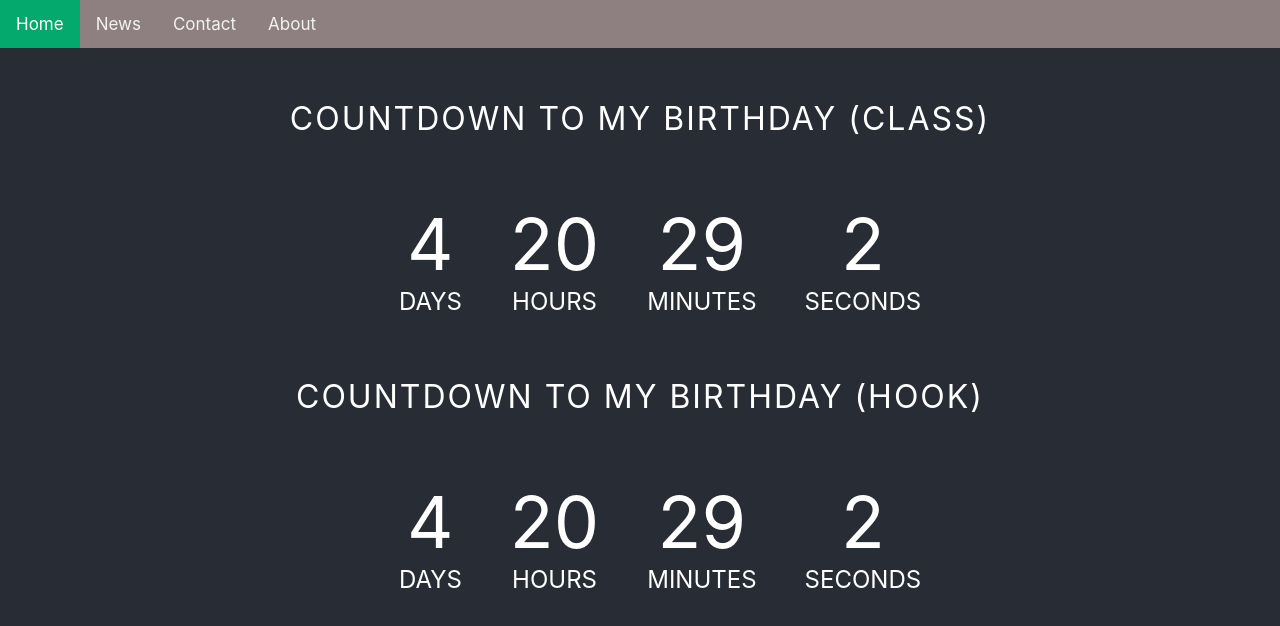
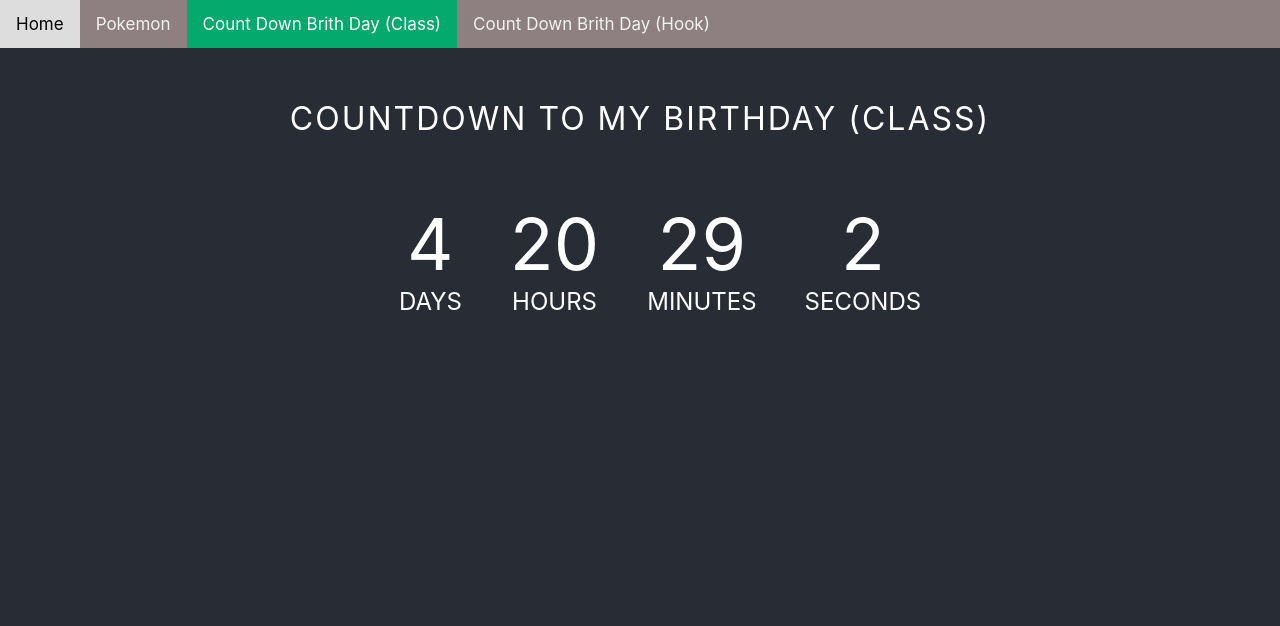
Before and after one commit to Dangnhhe161726/learn_react_basic_use_hook, a React (Create React App) app: page /count-down-class in a window 1280 px wide. Shown: the top 626 px of the page. Built offline with nearby package versions, Linux system fonts and the light colour scheme.

Commit message:
use react-router for navigation

```diff
--- a/package.json
+++ b/package.json
@@ -9,6 +9,7 @@
     "axios": "0.23.0",
     "react": "^17.0.2",
     "react-dom": "^17.0.2",
+    "react-router-dom": "^5.3.0",
     "react-scripts": "5.0.1",
     "react-toastify": "^8.0.2",
     "sass": "^1.69.5",
--- a/src/App.js
+++ b/src/App.js
@@ -5,18 +5,29 @@ import { ToastContainer } from "react-toastify";
 import 'react-toastify/dist/ReactToastify.css';
 import { ListPokemon } from "./views/Body/Pokemon/ListPokemon";
 import { CountDown, CountDownUseHook } from './views/Body/CountDown/CountDown';
+import { BrowserRouter as Router, Route, Switch } from "react-router-dom";
 
 function App() {
 
   return (
+    <Router>
       <div className="App">
         <header className="App-header">
           <Nav />
-        {/* <Home /> */}
-        {/* <ListPokemon /> */}
+          <Switch>
+            <Route path="/count-down-hook">
+              <CountDownUseHook />
+            </Route>
+            <Route path="/count-down-class">
               <CountDown />
-        <CountDownUseHook />
-      </header>
+            </Route>
+            <Route path="/list-pokemon">
+              <ListPokemon />
+            </Route>
+            <Route path="/">
+              <Home />
+            </Route>
+          </Switch>
           <ToastContainer
             position="top-right"
             autoClose={5000}
@@ -29,7 +40,10 @@ function App() {
             pauseOnHover
             theme="dark"
           />
+        </header>
+
       </div>
+    </Router>
   );
 }
 
--- a/src/customize/fetch.js
+++ b/src/customize/fetch.js
@@ -26,6 +26,7 @@ export const useFetch = (url) => {
             }
         };
         setTimeout(async () => { fetchData() }, 3000);
+
     }, [url]);
 
     return {
--- a/src/views/Body/CountDown/CountDown.js
+++ b/src/views/Body/CountDown/CountDown.js
@@ -99,8 +99,8 @@ export const CountDownUseHook = () => {
     const [minute, setMinute] = useState('');
     const [hour, setHour] = useState('');
     const [day, setDay] = useState('');
-    const [dayBrith, setDayBrith] = useState('');
-    const [monthBrith, setMonthBrith] = useState('');
+    const [dayBrith, setDayBrith] = useState('19');
+    const [monthBrith, setMonthBrith] = useState('11');
 
     useEffect(() => {
         if (distance < 0) {
@@ -118,15 +118,14 @@ export const CountDownUseHook = () => {
             mm = String(today.getMonth() + 1).padStart(2, "0"),
             yyyy = today.getFullYear(),
             nextYear = yyyy + 1,
-            dayBrith = 19,
-            monthBrith = 11,
-            birthday = monthBrith + "/" + dayBrith + "/" + yyyy;
-        setDayBrith(dayBrith);
-        setMonthBrith(monthBrith);
+            dayOfBrith = dayBrith,
+            monthOfBrith = monthBrith,
+            birthday = monthOfBrith + "/" + dayOfBrith + "/" + yyyy;
+
         today = mm + "/" + dd + "/" + yyyy;
 
         if (today > birthday) {
-            birthday = monthBrith + "/" + dayBrith + "/" + nextYear;
+            birthday = monthOfBrith + "/" + dayOfBrith + "/" + nextYear;
         }
 
         let timer = setInterval(() => {
--- a/src/views/Header/Nav.js
+++ b/src/views/Header/Nav.js
@@ -1,13 +1,14 @@
 import "./Nav.scss";
+import { NavLink } from "react-router-dom";
 
 export const Nav = () => {
     return (
         <>
             <div className="topnav">
-                <a className="active" href="#home">Home</a>
-                <a href="#news">News</a>
-                <a href="#contact">Contact</a>
-                <a href="#about">About</a>
+                <NavLink to="/" activeClassName="active" exact>Home</NavLink>
+                <NavLink to="/list-pokemon" activeClassName="active">Pokemon</NavLink>
+                <NavLink to="/count-down-class" activeClassName="active">Count Down Brith Day (Class)</NavLink>
+                <NavLink to="/count-down-hook" activeClassName="active">Count Down Brith Day (Hook)</NavLink>
             </div>
         </>
     )
```
Also changed, not shown: 1 other file (tests, documents, lock files or other folders). Lines whose indentation alone changed are shown as unchanged.
